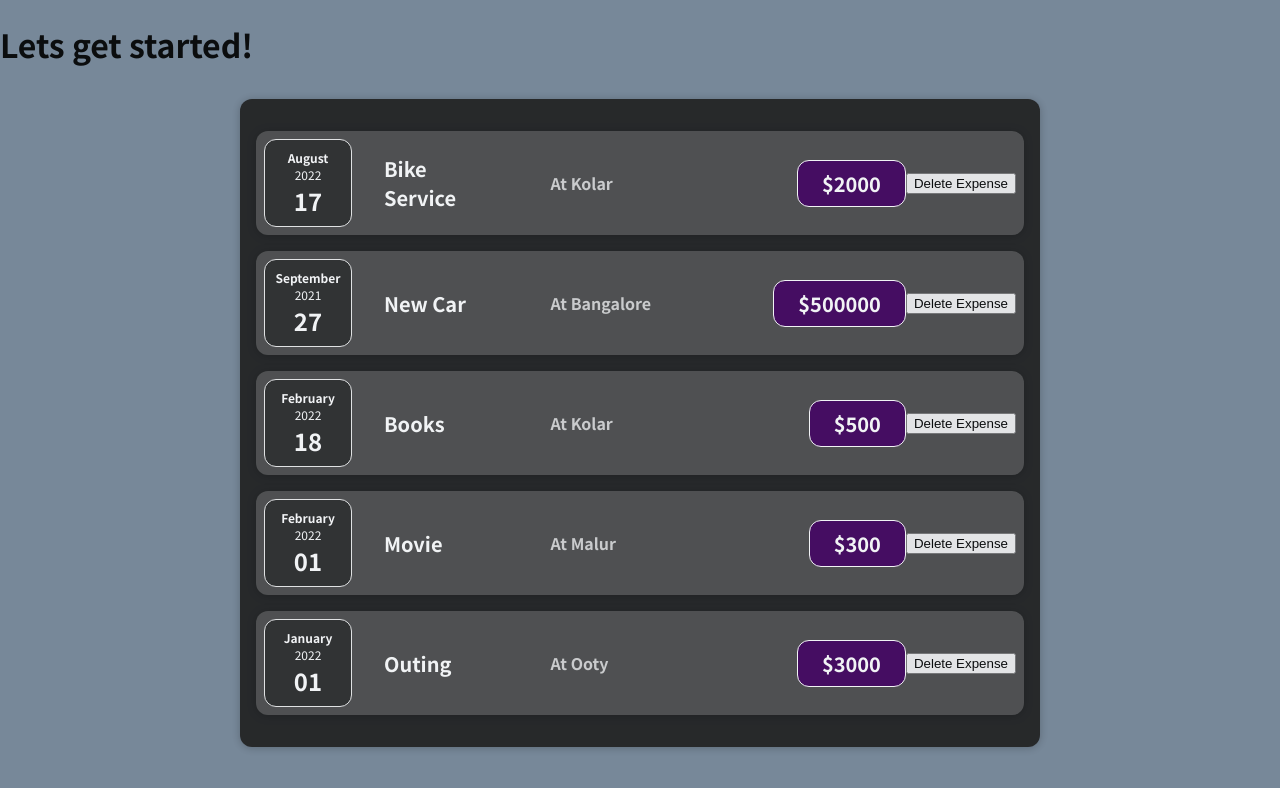
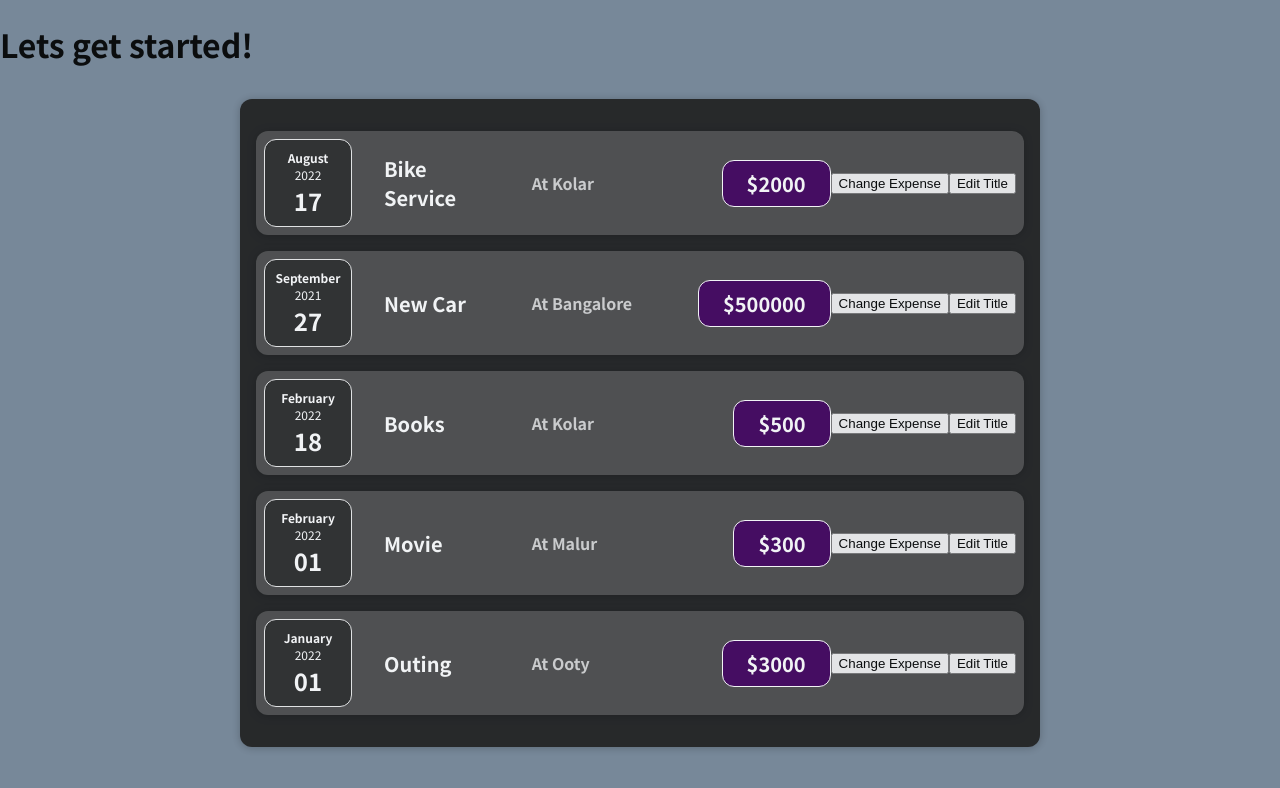
Before and after one commit to SushmaGowda7/Learning-React, a React (Create React App) app: page / in a window 1280 px wide. Shown: the top 788 px of the page. Built offline with nearby package versions, Linux system fonts and the light colour scheme.

Commit message:
edit title and change amount is added

```diff
--- a/src/components/Expenses/ExpenseItem.js
+++ b/src/components/Expenses/ExpenseItem.js
@@ -5,11 +5,15 @@ import Card from '../UI/Card';
 //import ExpenseDetails from './ExpenseDetails';
 
 const ExpenseItem = (props) => {
-    useState( props.amount );
-    let deleteE = props.amount;
+    const [amount, setAmount] = useState( props.amount );
+    const changeHandler = () => {
+        setAmount('100');
+        console.log(amount);
+    }
+   const [title, setTitle] = useState( props.title );
     const clickHandler = () => {
-        deleteE = 'Deleted';
-        console.log(deleteE);
+        setTitle('updated');
+        console.log(title);
     };
 
     return (
@@ -17,13 +21,14 @@ const ExpenseItem = (props) => {
        <ExpenseDate date={props.date}/>
        {/* <ExpenseDetails amount={props.amount} /> */}
             <div className='expense-item__description'>
-                <h2>{props.title}</h2>
+                <h2>{title}</h2>
                 <div className='expense-item__location'>
                     <h3>At {props.location}</h3>
-                <div className='expense-item__price'>${props.amount}</div>
+                <div className='expense-item__price'>${amount}</div>
             </div>
         </div>
-        <button onClick={clickHandler}>Delete Expense</button>
+        <button onClick={changeHandler}>Change Expense</button>
+        <button onClick={clickHandler}>Edit Title</button>
     </Card>
     );
 }
```
